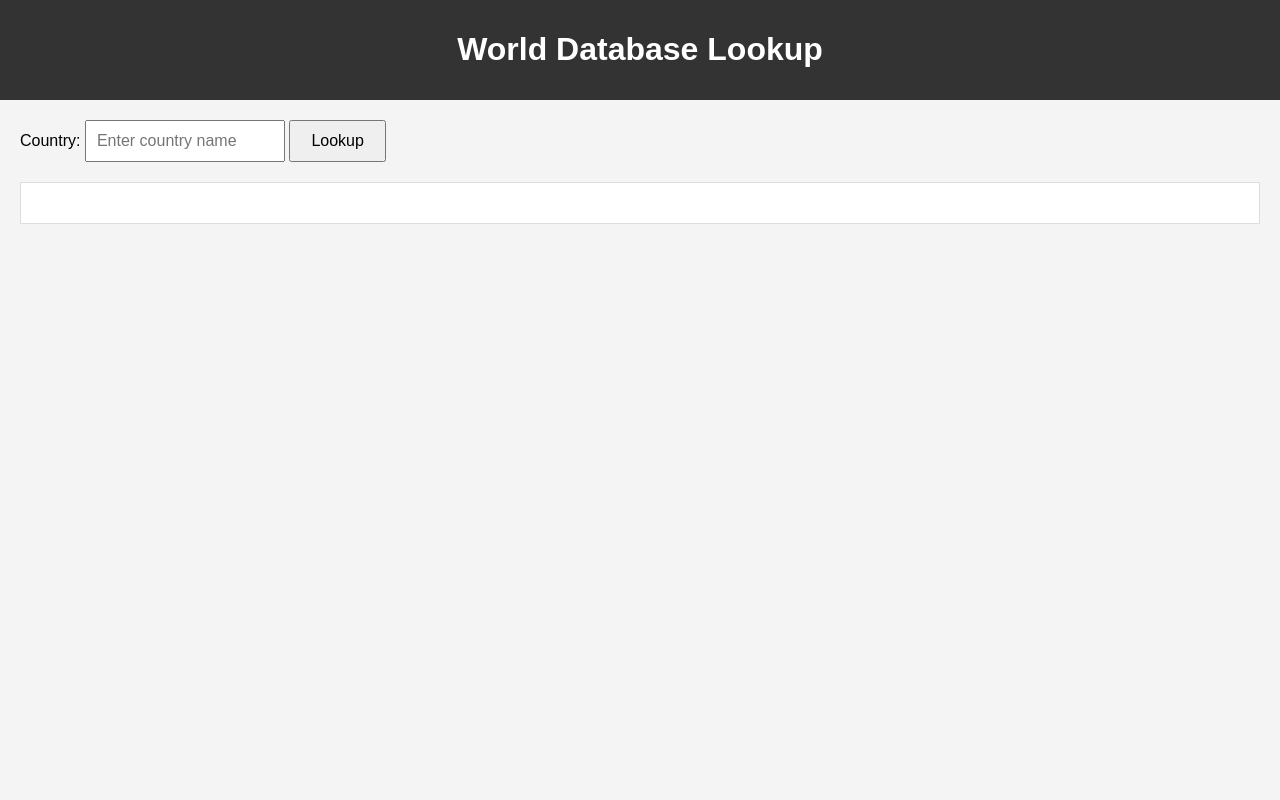
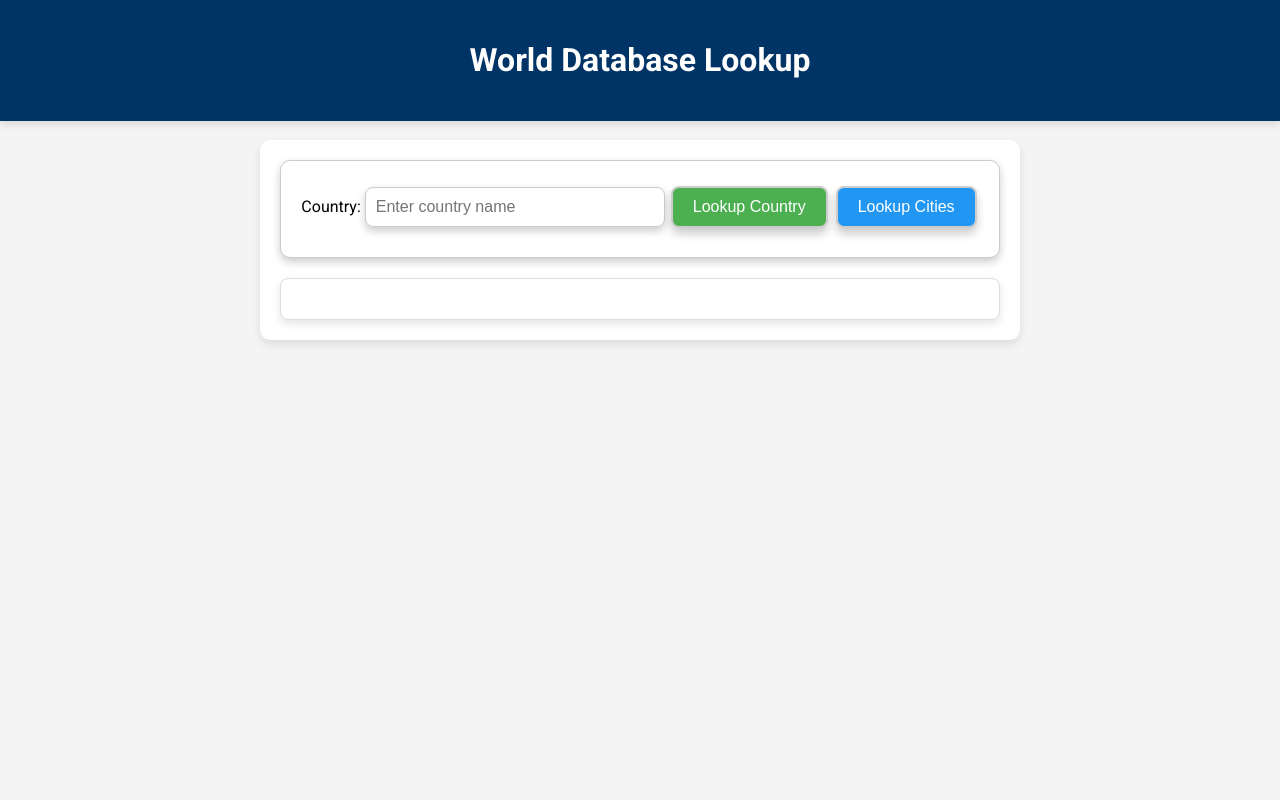
Before and after one commit to skillhacker18/-info2180-lab5., a PHP site: page /index.html in a window 1280 px wide. Run offline with PHP 8.4, Linux system fonts and the light colour scheme.

Commit message:
Edited index.html,world.php, world.css and world.js

```diff
--- a/index.html
+++ b/index.html
@@ -1,34 +1,26 @@
 <!DOCTYPE html>
 <html>
-
 <head>
     <meta charset="utf-8">
     <title>World Database Lookup</title>
-
-	<!-- you can modify this as needed or to your preference -->
     <link href="world.css" type="text/css" rel="stylesheet" />
-
-	<!-- you write this -->
-
+	<link href="https://fonts.googleapis.com/css2?family=Roboto:wght@400;700&display=swap" rel="stylesheet">
 </head>
-
 <body>
     <header>
         <h1>World Database Lookup</h1>
     </header>
-
     <main>
         <div id="controls">
             <label for="country">Country:</label>
             <input id="country" type="search" name="country" placeholder="Enter country name" />
-			<button id="lookup">Lookup</button>
+            <button id="lookup">Lookup Country</button>
+            <button id="lookup-cities">Lookup Cities</button>
         </div>
-
         <div id="result">
             <!-- countries will appear here -->
         </div>
     </main>
     <script src="world.js" type="text/javascript"></script>
 </body>
-
 </html>
--- a/world.css
+++ b/world.css
@@ -1,38 +1,89 @@
-/* Add your own styles */
-
-/* Example CSS to style the page */
 body {
-    font-family: Arial, sans-serif;
+    font-family: 'Roboto', Arial, sans-serif;
     margin: 0;
     padding: 0;
     background-color: #f4f4f4;
+    display: flex;
+    flex-direction: column;
+    align-items: center;
+    justify-content: flex-start; /* Align items to the top */
+    height: 100vh;
 }
 
 header {
-    background-color: #333;
+    background-color: #003366; /* Changed background color to dark blue */
     color: white;
-    padding: 10px 0;
+    padding: 20px 0;
     text-align: center;
+    width: 100%;
+    box-shadow: 0 4px 8px rgba(0, 0, 0, 0.1);
+    position: fixed;
+    top: 0;
+    left: 0;
+    right: 0;
 }
 
 main {
-    margin: 20px;
+    margin: 140px 20px 20px 20px; /* Adjusted margin to account for fixed header and add more space */
+    text-align: center;
+    background-color: #fff;
+    padding: 20px;
+    border-radius: 10px;
+    box-shadow: 0 4px 8px rgba(0, 0, 0, 0.1);
 }
 
 #controls {
     margin-bottom: 20px;
+    box-shadow: 0 4px 8px rgba(0, 0, 0, 0.2); /* Added deeper shadow under the search bar and buttons */
+    padding: 20px;
+    border-radius: 10px;
+    background-color: #fff;
+    border: 1px solid #ccc; /* Added border to define the area */
 }
 
 #country {
     padding: 10px;
-    width: 200px;
+    width: 300px;
     font-size: 16px;
+    border-radius: 8px; /* Added border radius for the input field */
+    border: 1px solid #ccc;
+    margin-bottom: 10px;
+    box-shadow: 0 4px 8px rgba(0, 0, 0, 0.2); /* Added shadow around the input field */
 }
 
-#lookup {
+/* Common styling for both buttons */
+button {
     padding: 10px 20px;
     font-size: 16px;
     cursor: pointer;
+    border: 2px solid #ccc;
+    border-radius: 8px; /* Added border radius for buttons */
+    background-color: #f1f1f1;
+    transition: background-color 0.3s, border-color 0.3s, box-shadow 0.3s; /* Added transition for shadow */
+    box-shadow: 0 6px 10px rgba(0, 0, 0, 0.2); /* Deeper shadow effect */
+    margin: 5px 2px; /* Reduced space between buttons */
+}
+
+/* Styling for "Lookup" button */
+#lookup {
+    background-color: #4CAF50;
+    color: white;
+}
+
+#lookup:hover {
+    background-color: #45a049;
+    box-shadow: 0 8px 12px rgba(0, 0, 0, 0.3); /* Deeper shadow effect on hover */
+}
+
+/* Styling for "Lookup Cities" button */
+#lookup-cities {
+    background-color: #2196F3;
+    color: white;
+}
+
+#lookup-cities:hover {
+    background-color: #0b7dda;
+    box-shadow: 0 8px 12px rgba(0, 0, 0, 0.3); /* Deeper shadow effect on hover */
 }
 
 #result {
@@ -40,6 +91,39 @@ main {
     background-color: white;
     padding: 20px;
     border: 1px solid #ddd;
+    border-radius: 8px; /* Added border radius for the result box */
+    box-shadow: 0 4px 8px rgba(0, 0, 0, 0.1);
+}
+
+/* Centering and styling the table */
+.table-container {
+    text-align: center;
+}
+
+.styled-table {
+    margin: 0 auto;
+    border-collapse: collapse;
+    width: 80%;
+    background-color: #e0f7fa; /* Light blue background for the table */
+}
+
+.styled-table th, .styled-table td {
+    padding: 12px;
+    border: 1px solid #ddd;
+    text-align: left;
+}
+
+.styled-table th {
+    background-color: #f2f2f2;
+    color: #333;
+}
+
+.styled-table tr:nth-child(even) {
+    background-color: #f9f9f9;
+}
+
+.styled-table tr:hover {
+    background-color: #f1f1f1;
 }
 
 li {
--- a/world.js
+++ b/world.js
@@ -1,5 +1,6 @@
 document.addEventListener('DOMContentLoaded', function() {
     const lookupButton = document.getElementById('lookup');
+    const lookupCitiesButton = document.getElementById('lookup-cities');
 
     lookupButton.addEventListener('click', function() {
         console.log('Button clicked'); // Debugging line
@@ -20,4 +21,24 @@ document.addEventListener('DOMContentLoaded', function() {
                 console.error('Error fetching data:', error);
             });
     });
+
+    lookupCitiesButton.addEventListener('click', function() {
+        console.log('Lookup Cities button clicked'); // Debugging line
+        const countryName = document.getElementById('country').value;
+        let url = 'world.php';
+        if (countryName) {
+            url += '?country=' + encodeURIComponent(countryName) + '&lookup=cities';
+        }
+
+        fetch(url)
+            .then(response => response.text())
+            .then(data => {
+                console.log('Response from PHP:', data); // Log the PHP response
+                const resultDiv = document.getElementById('result');
+                resultDiv.innerHTML = data;
+            })
+            .catch(error => {
+                console.error('Error fetching data:', error);
+            });
+    });
 });
```
Also changed, not shown: world.php (+48 -5 lines). Lines whose indentation alone changed are shown as unchanged.
